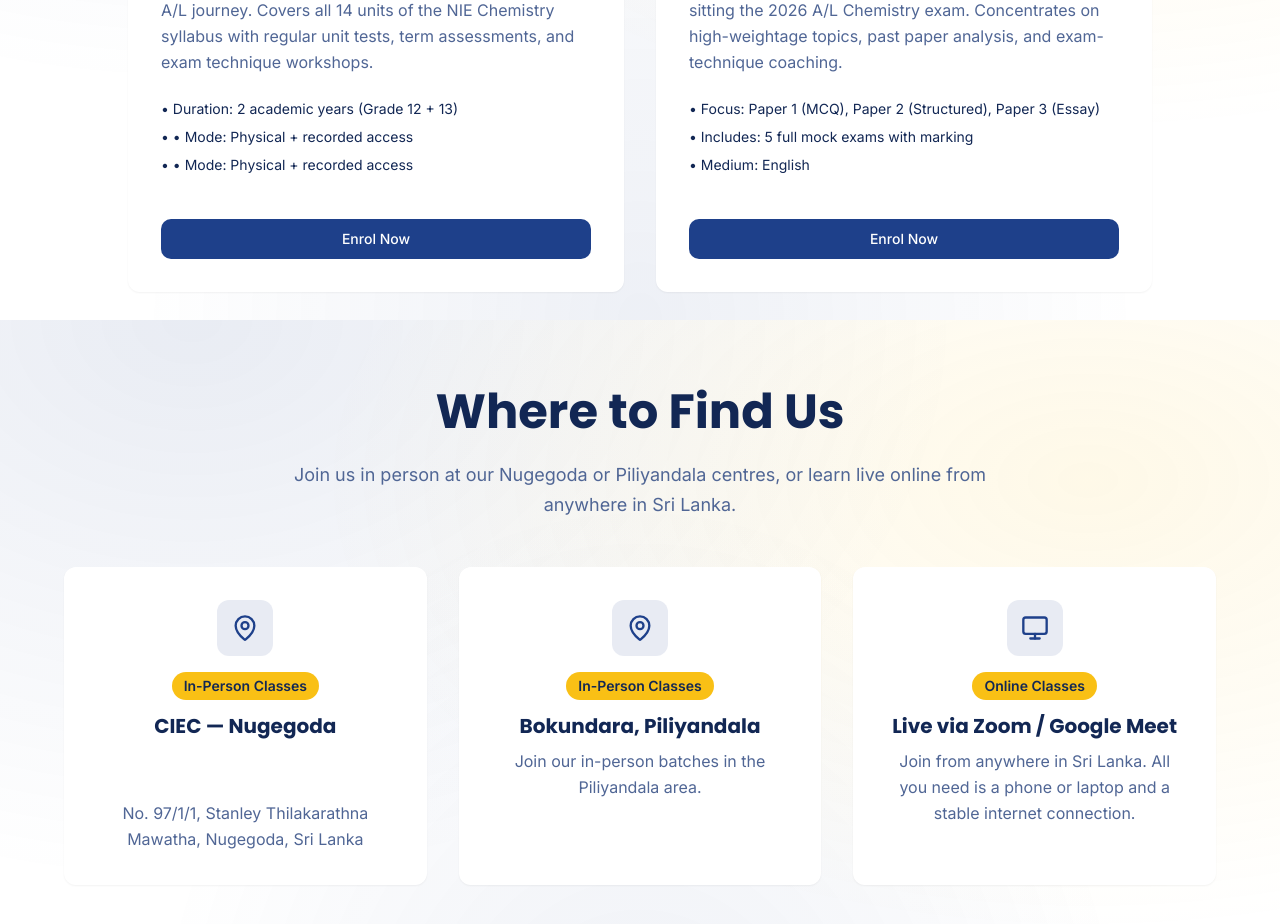
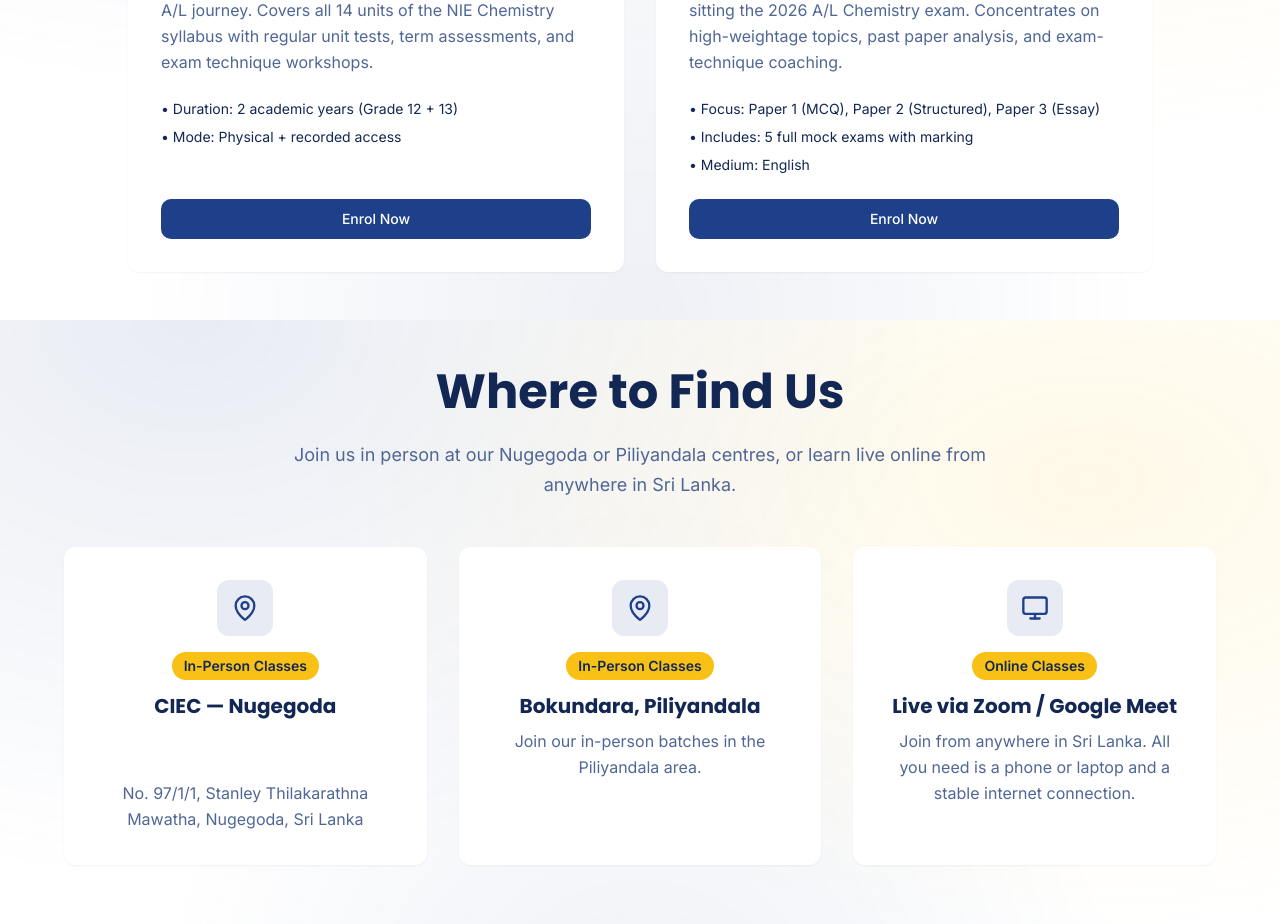
Before and after one commit to thinkchemlk-sys/chem-spark-lanka, a React (Vite) app: page / in a window 1280 px wide. Shown: the part 5280-6204 px from the top of the page. Built offline with nearby package versions, Linux system fonts and the light colour scheme; the HTML template or start-up script is replaced by a standard one.

Commit message:
Changes
Co-authored-by: thinkchemlk-sys <241397455+thinkchemlk-sys@users.noreply.github.com>

```diff
--- a/src/components/Services.tsx
+++ b/src/components/Services.tsx
@@ -43,8 +43,7 @@ const Services = () => {
         "Designed for Grade 12 and 13 students beginning their A/L journey. Covers all 14 units of the NIE Chemistry syllabus with regular unit tests, term assessments, and exam technique workshops.",
       bullets: [
         "Duration: 2 academic years (Grade 12 + 13)",
-        "• Mode: Physical + recorded access",
-        "• Mode: Physical + recorded access\n\n",
+        "Mode: Physical + recorded access",
       ],
     },
     {
```
